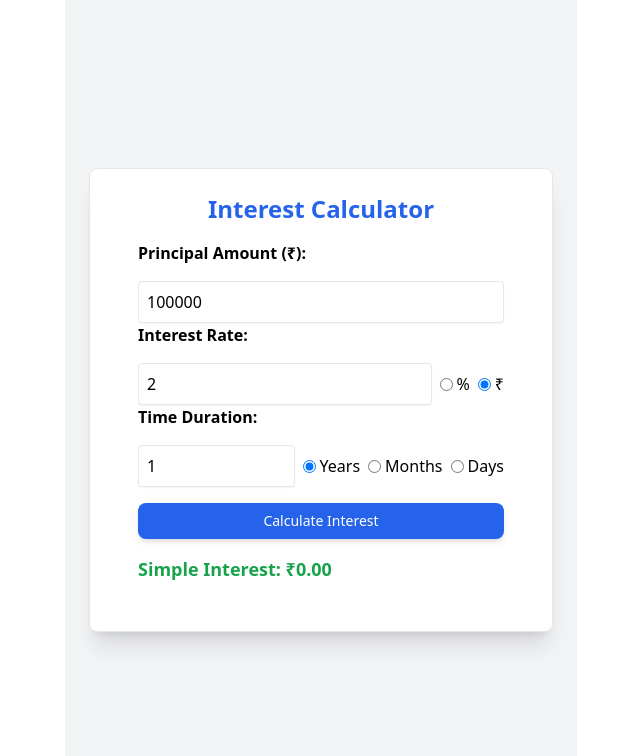
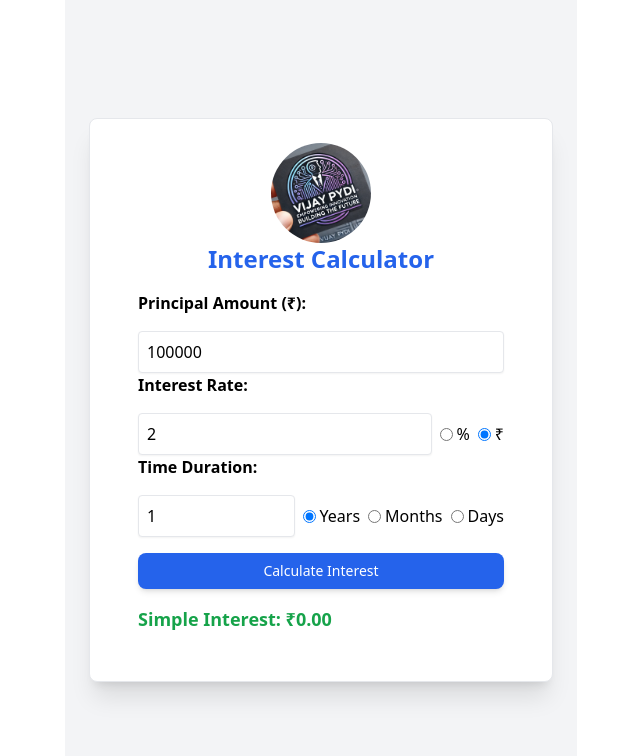
Before and after one commit to pydivijay/interest-calculator, a Next.js app: page / in a window 1280 px wide. Shown: the top 756 px of the page, without its empty margins (319-959 px from the left). Built offline with nearby package versions, Linux system fonts and the light colour scheme.

Commit message:
added the logo

```diff
--- a/app/appcomponents/InterestCalculator.jsx
+++ b/app/appcomponents/InterestCalculator.jsx
@@ -3,6 +3,7 @@
 import { useState } from "react";
 import { Card, CardContent } from "@/components/ui/card";
 import { Button } from "@/components/ui/button";
+import Image from "next/image";
 
 export default function InterestCalculator() {
   const [principal, setPrincipal] = useState(100000);
@@ -54,6 +55,15 @@ export default function InterestCalculator() {
   return (
     <div className="p-6 max-w-lg mx-auto bg-gray-100 min-h-screen flex items-center justify-center">
       <Card className="p-6 shadow-xl rounded-lg bg-white">
+        <div className="flex justify-center">
+          <Image
+            src="/VijayLogo.jpg"
+            alt="Vijay Kumar Pydi Logo"
+            width={100}
+            height={100}
+            className="rounded-full"
+          />
+        </div>
         <CardContent>
           <h2 className="text-2xl font-bold text-center text-blue-600 mb-4">
             Interest Calculator
```
Also changed, not shown: public/VijayLogo.jpg (added).
